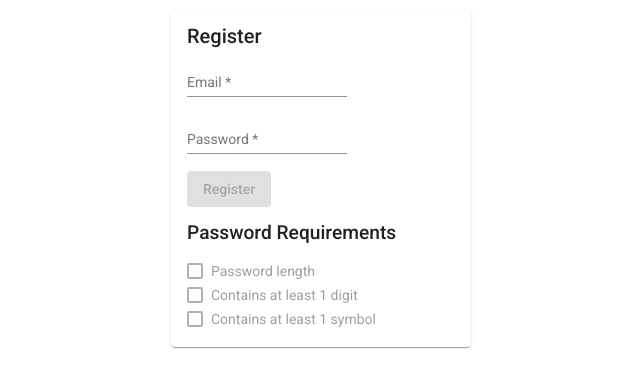
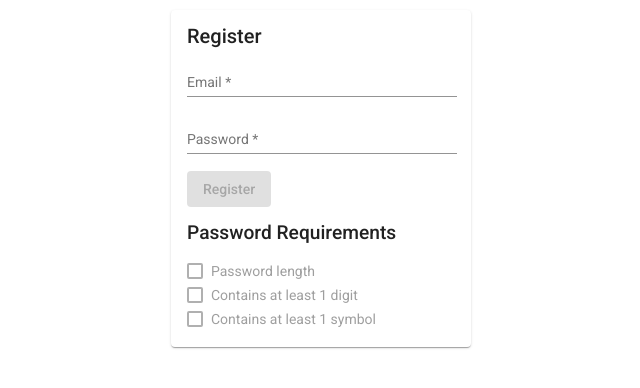
Before and after one commit to Karvel/angular-password-strength, an Angular app: page /auth in a window 1280 px wide. Shown: the top 388 px of the page, without its empty margins (319-959 px from the left). Built offline with nearby package versions, Linux system fonts and the light colour scheme.

Commit message:
feat(overrides): adjust field width

```diff
--- a/src/assets/styles/_overrides.scss
+++ b/src/assets/styles/_overrides.scss
@@ -3,5 +3,5 @@
 }
 
 .mat-form-field-infix {
-  width: inherit !important;
+  width: 270px !important;
 }
```
